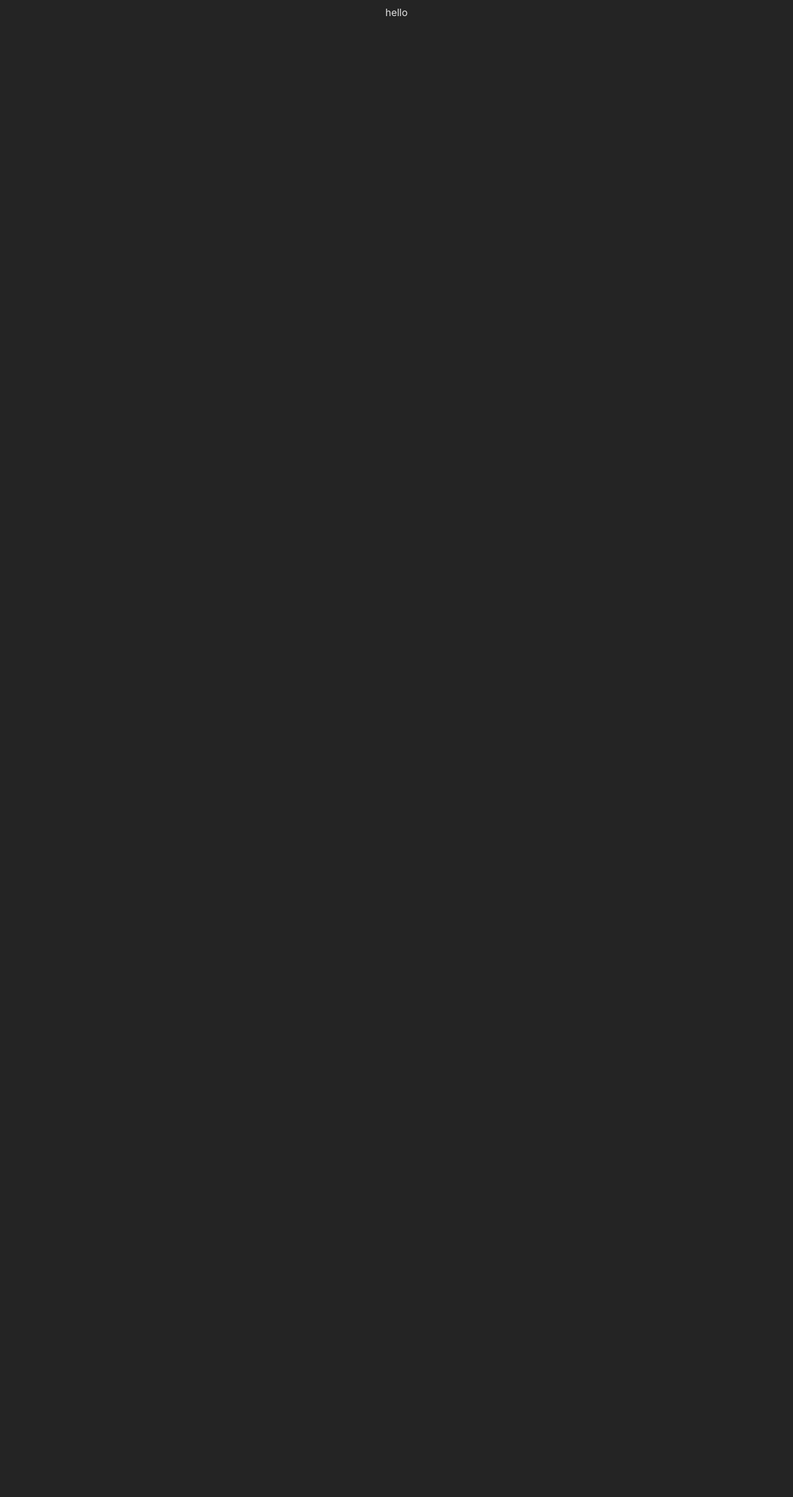
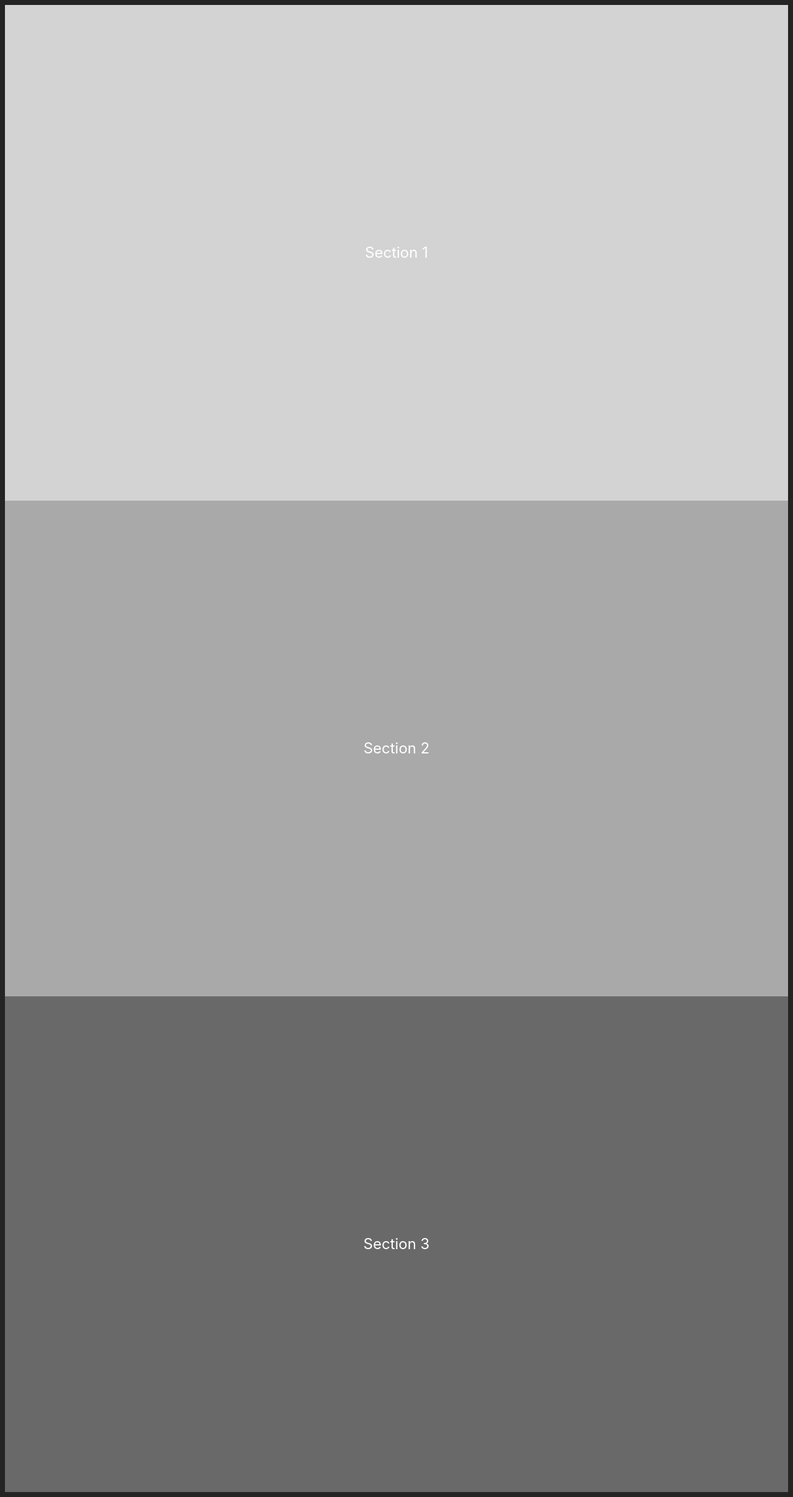
Before and after one commit to RiMustafa/personal_website, a React (Vite) app: page / in a window 1280 px wide. Shown: the whole page at 62% size. Before the commit the page ends 800 px from the top, so only its background shows below. Built offline with nearby package versions, Linux system fonts and the light colour scheme.

Commit message:
feat: color

```diff
--- a/src/App.css
+++ b/src/App.css
@@ -1,8 +1,20 @@
-body {
+.section {
+  height: 100vh;
   display: flex;
   justify-content: center;
   align-items: center;
+  font-size: 24px;
+  color: white;
 }
-div {
-  text-align: center;
+
+.section-light-grey {
+  background-color: #d3d3d3;
 }
+
+.section-medium-grey {
+  background-color: #a9a9a9;
+}
+
+.section-dark-grey {
+  background-color: #696969;
+}
--- a/src/App.jsx
+++ b/src/App.jsx
@@ -1,14 +1,19 @@
-import './App.css'
+import './App.css';
 
 function App() {
-
   return (
     <>
-<div>
-  hello
-</div>
+      <div className="section section-light-grey">
+        Section 1
+      </div>
+      <div className="section section-medium-grey">
+        Section 2
+      </div>
+      <div className="section section-dark-grey">
+        Section 3
+      </div>
     </>
-  )
+  );
 }
 
-export default App
+export default App;
```
